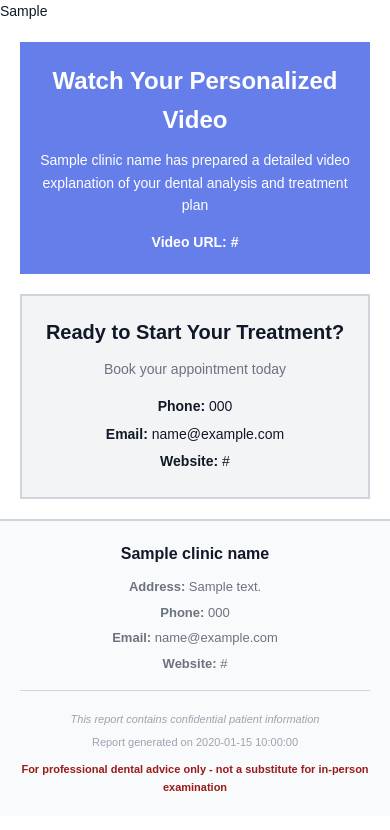
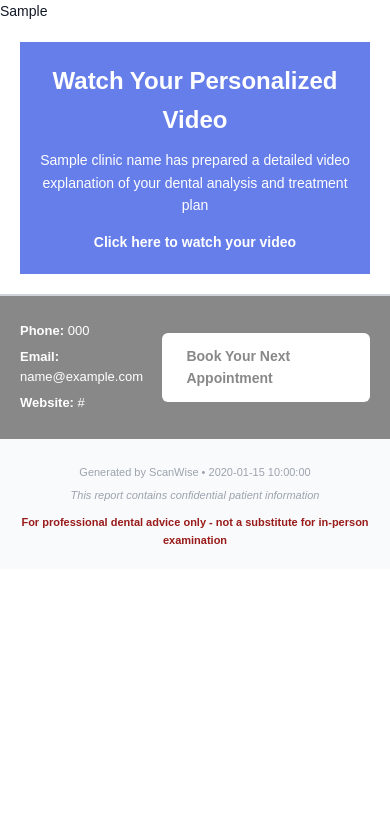
Before and after one commit to benwebb100/scanwise-new, a Python web app: template server/templates/report.html in a window 390 px wide. Shown: the top 830 px of the page. Run offline with Jinja, Linux system fonts and the light colour scheme; the template is opened without the code that fills it: most values are stand-ins (such as "Sample title", 1, 10 or a date in 2020).

Commit message:
UI/PDF Report Polish: Final MVP improvements
HEADER CHANGES:
- Remove 'Phone:' and 'Address:' labels from header, just show clinic name and address
- Remove address from contact details section (phone, email, website only)

TREATMENT STAGES:
- Remove blue left border from treatment item boxes, use neutral border
- Remove emoji boxes (⏱️💰) from duration/price display, just show text

CONDITION EXPLANATIONS:
- Add 'Understanding Your Treatment Conditions' section header
- Merge duplicate headings: moved detailed text to yellow title bar
- Removed redundant h3 under yellow bar

ANNOTATION LEGEND:
- Remove gray background and borders from legend container
- Clean, minimalist presentation

VIDEO & FOOTER RESTRUCTURE:
- Move 'Watch Your Personalized Video' block above footer (after X-ray)
- Hyperlink entire video block to video URL
- Replace URL text display with 'Click here to watch your video'
- Remove 'Ready to Start Your Treatment' duplicate section
- Remove duplicate footer with redundant contact info
- Streamline to: Video → Clinic Footer (with Book button) → Disclaimer
- Remove emoji from 'Book Your Next Appointment' button

FINAL STRUCTURE:
X-ray → Video Block (clickable) → Clinic Footer → Generated by ScanWise → Disclaimer

All changes apply to both web interface reports AND emailed PDF reports!

```diff
--- a/server/templates/report.html
+++ b/server/templates/report.html
@@ -56,9 +56,9 @@
       {{ report_html | safe }}
     </div>
 
-    <!-- VIDEO SECTION (PDF-compatible) -->
+    <!-- VIDEO SECTION (MOVED ABOVE FOOTER, HYPERLINKED) -->
     {% if video_url %}
-    <div style="margin: 20px; padding: 20px; background: #667eea; text-align: center; page-break-inside: avoid;">
+    <a href="{{ video_url }}" style="display: block; margin: 20px; padding: 20px; background: #667eea; text-align: center; text-decoration: none; page-break-inside: avoid;">
       <h2 style="color: #ffffff; font-size: 24px; margin: 0 0 10px 0; font-weight: bold;">
         Watch Your Personalized Video
       </h2>
@@ -66,65 +66,43 @@
         {{ clinic_name }} has prepared a detailed video explanation of your dental analysis and treatment plan
       </p>
       <p style="color: #ffffff; font-size: 14px; margin: 0; font-weight: bold;">
-        Video URL: {{ video_url }}
+        Click here to watch your video
       </p>
-    </div>
+    </a>
     {% endif %}
 
-    <!-- BOOKING CALL-TO-ACTION (PDF-compatible) -->
-    <div style="margin: 20px; padding: 20px; background: #f3f4f6; border: 2px solid #d1d5db; text-align: center; page-break-inside: avoid;">
-      <h3 style="color: #111827; font-size: 20px; margin: 0 0 10px 0; font-weight: bold;">
-        Ready to Start Your Treatment?
-      </h3>
-      <p style="color: #6b7280; font-size: 14px; margin: 0 0 15px 0;">
-        Book your appointment today
-      </p>
+    <!-- FOOTER (PDF-compatible) -->
+    <div style="margin: 0; padding: 20px; text-align: left; border-top: 2px solid #d1d5db; background: {{ primary_color }}; page-break-inside: avoid; display: flex; justify-content: space-between; align-items: center;">
+      <div style="color: white;">
         {% if phone %}
-      <p style="margin: 5px 0; font-size: 14px; color: #111827;">
-        <strong>Phone:</strong> {{ phone }}
-      </p>
+        <p style="margin: 5px 0; font-size: 13px;"><strong>Phone:</strong> {{ phone }}</p>
         {% endif %}
         {% if email %}
-      <p style="margin: 5px 0; font-size: 14px; color: #111827;">
-        <strong>Email:</strong> {{ email }}
-      </p>
+        <p style="margin: 5px 0; font-size: 13px;"><strong>Email:</strong> {{ email }}</p>
         {% endif %}
         {% if website %}
-      <p style="margin: 5px 0; font-size: 14px; color: #111827;">
-        <strong>Website:</strong> {{ website }}
-      </p>
+        <p style="margin: 5px 0; font-size: 13px;"><strong>Website:</strong> {{ website }}</p>
         {% endif %}
       </div>
+      <div>
+        <a href="{{ website }}" style="display: inline-block; padding: 12px 24px; background: white; color: {{ primary_color }}; text-decoration: none; font-weight: bold; border-radius: 6px;">
+          Book Your Next Appointment
+        </a>
+      </div>
+    </div>
 
-    <!-- FOOTER (PDF-compatible) -->
-    <div style="margin: 0; padding: 20px; text-align: center; border-top: 2px solid #d1d5db; background: #f9fafb; page-break-inside: avoid;">
-      <p style="margin: 0 0 10px 0; font-size: 16px; font-weight: bold; color: #111827;">
-        {{ clinic_name }}
+    <!-- GENERATED BY SCANWISE + DISCLAIMER -->
+    <div style="margin: 0; padding: 20px; text-align: center; background: #f9fafb; page-break-inside: avoid;">
+      <p style="margin: 5px 0; color: #9ca3af; font-size: 11px;">
+        Generated by ScanWise • {{ report_date }}
       </p>
-      {% if address %}
-      <p style="margin: 5px 0; font-size: 13px; color: #6b7280;"><strong>Address:</strong> {{ address }}</p>
-        {% endif %}
-        {% if phone %}
-      <p style="margin: 5px 0; font-size: 13px; color: #6b7280;"><strong>Phone:</strong> {{ phone }}</p>
-      {% endif %}
-      {% if email %}
-      <p style="margin: 5px 0; font-size: 13px; color: #6b7280;"><strong>Email:</strong> {{ email }}</p>
-      {% endif %}
-      {% if website %}
-      <p style="margin: 5px 0; font-size: 13px; color: #6b7280;"><strong>Website:</strong> {{ website }}</p>
-        {% endif %}
-      <div style="margin-top: 15px; padding-top: 15px; border-top: 1px solid #d1d5db;">
       <p style="margin: 5px 0; color: #9ca3af; font-size: 11px; font-style: italic;">
         This report contains confidential patient information
-        </p>
-        <p style="margin: 5px 0; color: #9ca3af; font-size: 11px;">
-          Report generated on {{ report_date }}
       </p>
       <p style="margin: 10px 0 0; color: #991b1b; font-size: 11px; font-weight: bold;">
         For professional dental advice only - not a substitute for in-person examination
       </p>
     </div>
   </div>
-  </div>
 </body>
 </html>
```
Also changed, not shown: client/src/features/create-report/ReportGeneration.tsx (+10 -14 lines). Lines whose indentation alone changed are shown as unchanged.
